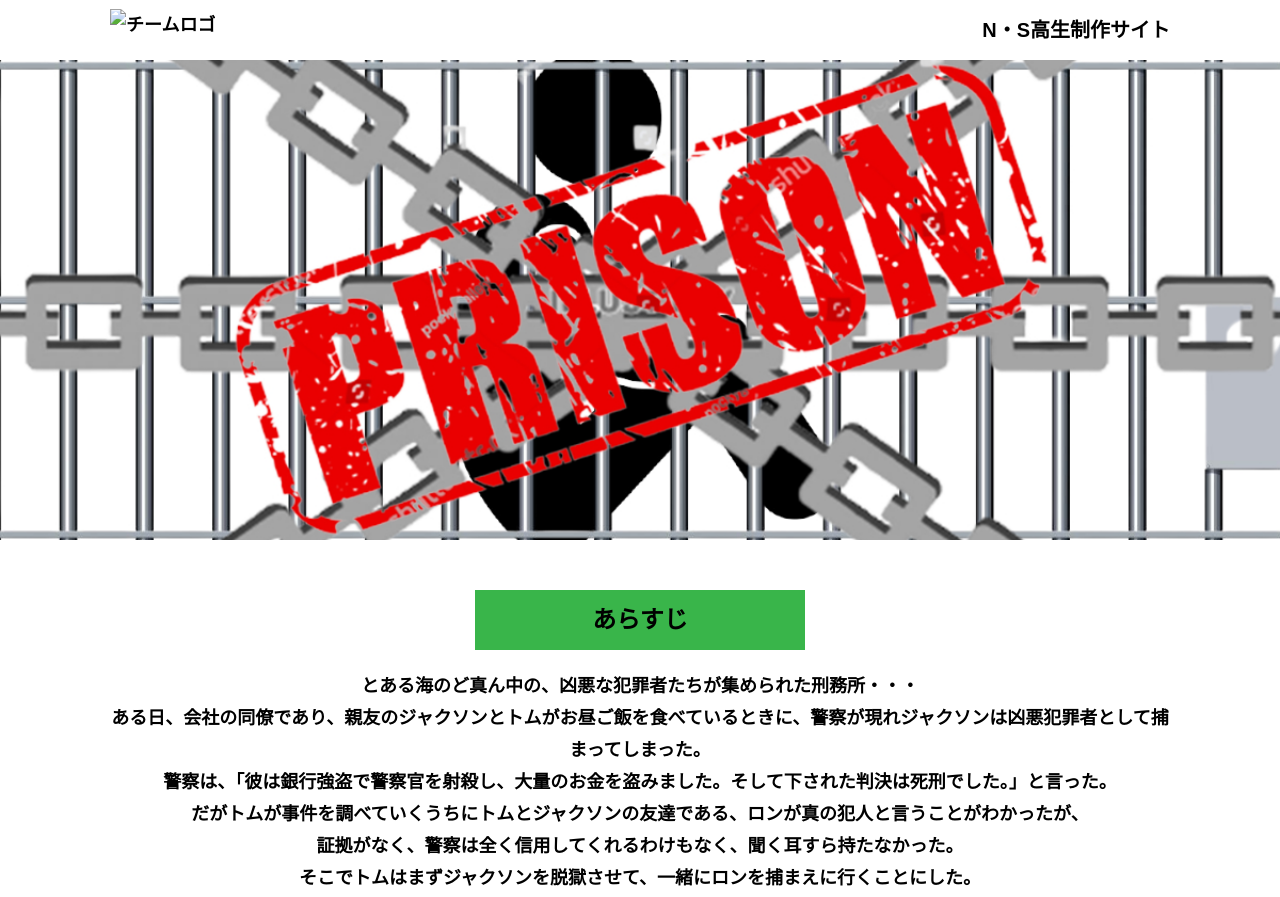
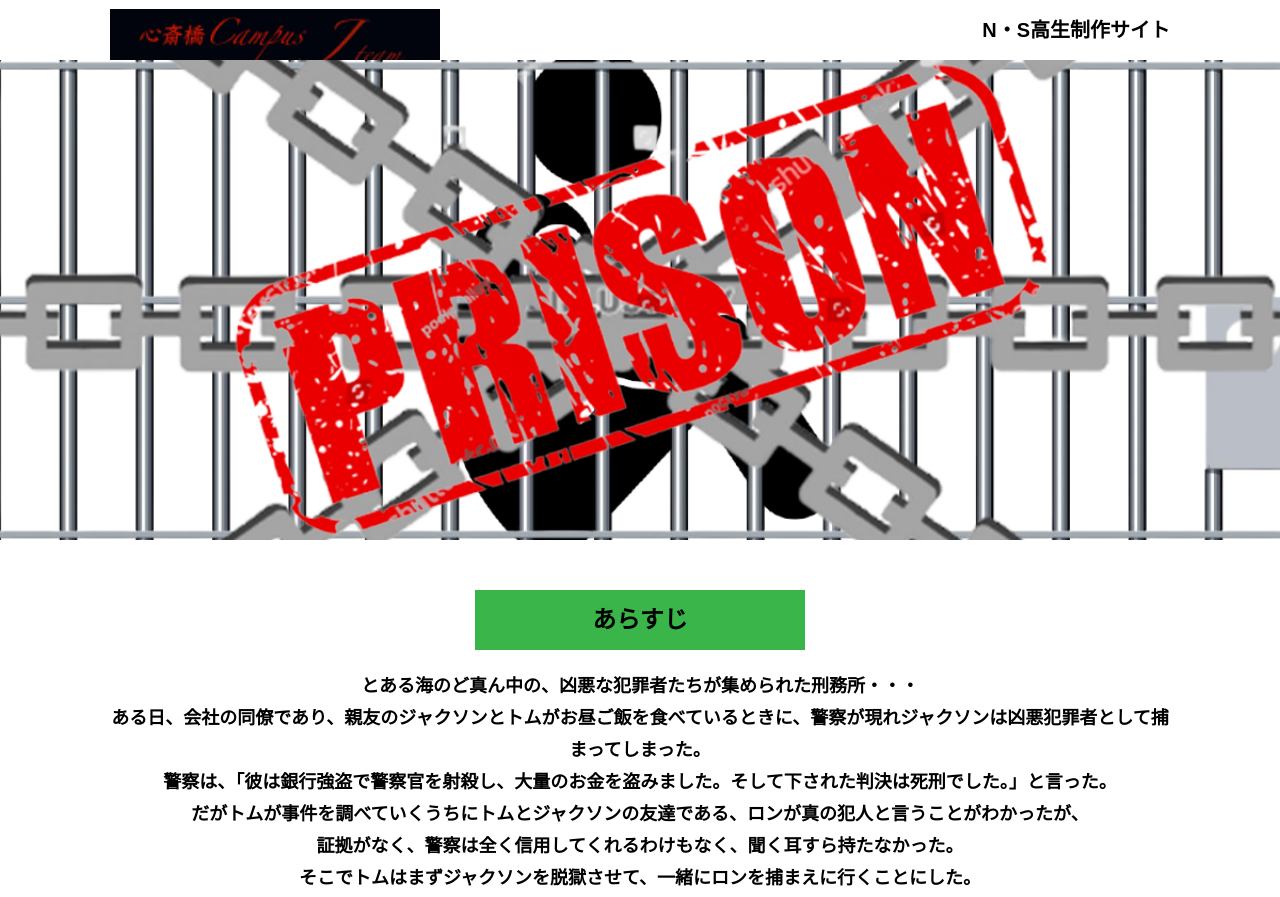
Before and after one commit to Washio-aoi/alfa_shinsaibashi_J, a plain HTML site: page index.html in a window 1280 px wide. Shown: the top 897 px of the page. Drawn offline with Linux system fonts and the light colour scheme.

Commit message:
Update index.html

```diff
--- a/index.html
+++ b/index.html
@@ -17,7 +17,7 @@
   </svg>
   <header class="header">
     <div class="container">
-      <div class="header__logo"><img src="チームロゴ.jpg" alt="チームロゴ"></div>
+      <div class="header__logo"><img src="assets/images/teamlogo.jpg" alt="チームロゴ"></div>
       <div class="header__name">N・S高生制作サイト</div>
     </div>
   </header>
```
